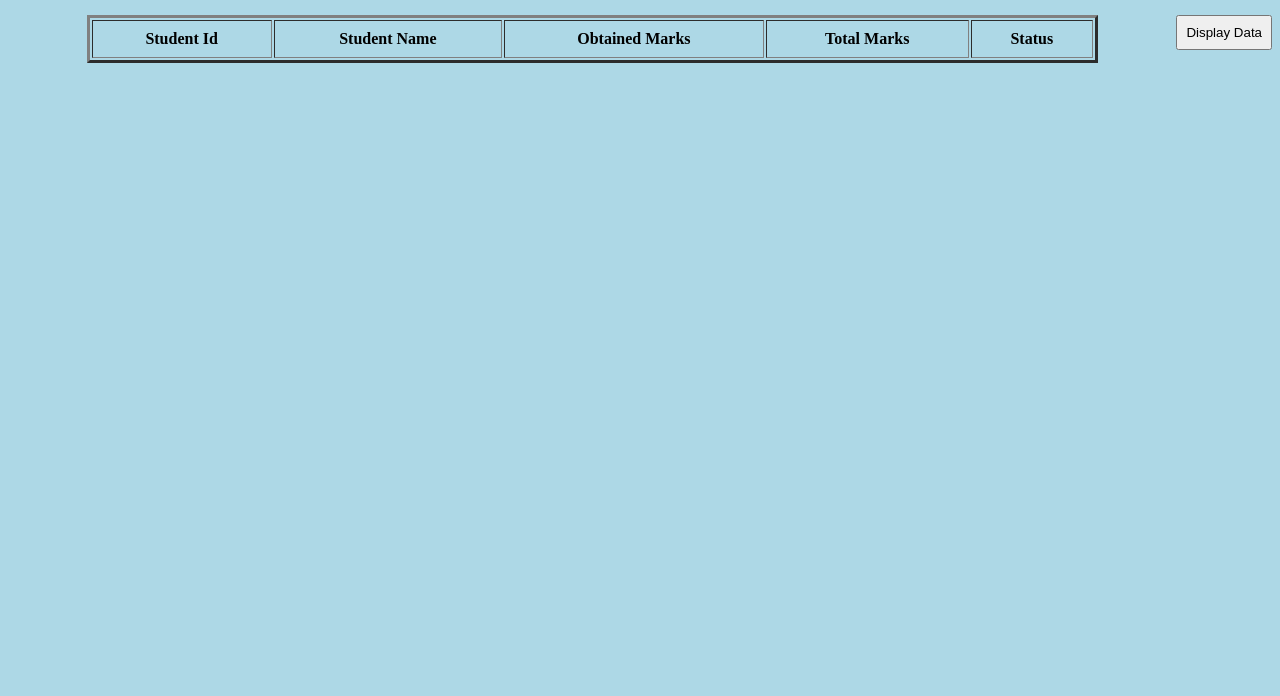
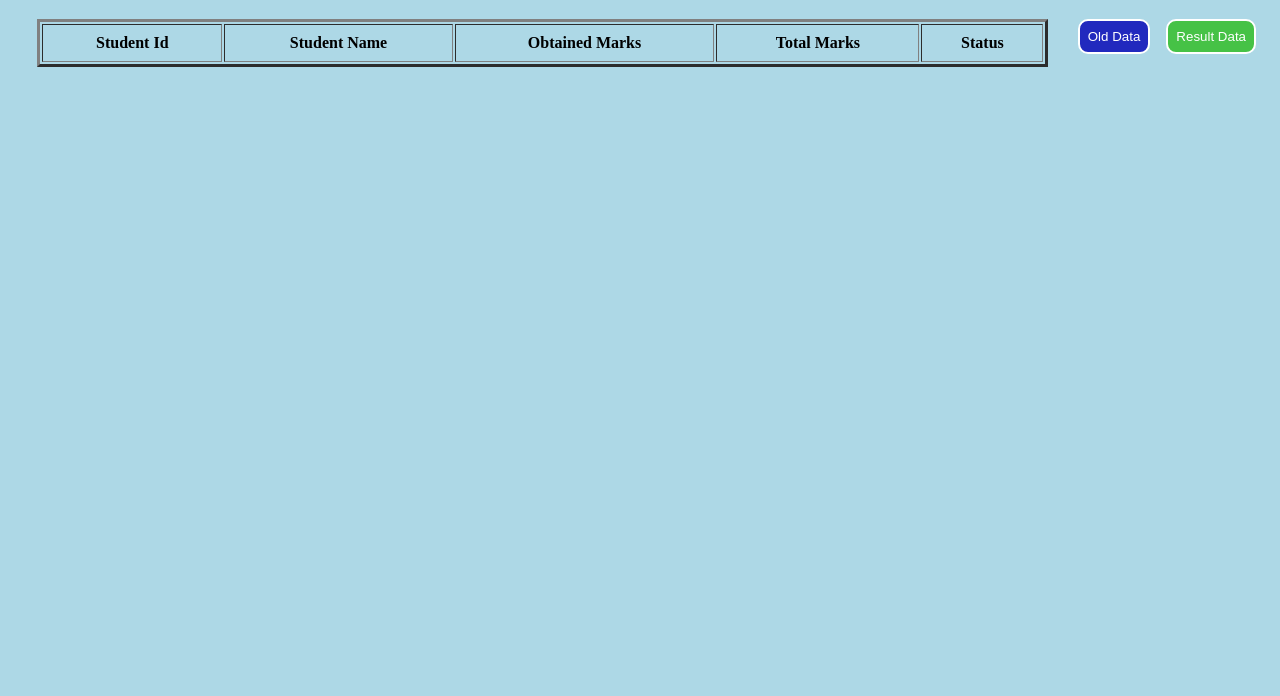
Before and after one commit to usama2333/Student-Result, a plain HTML site: page test.html in a window 1280 px wide. Shown: the part 104-800 px from the top of the page. Drawn offline with Linux system fonts and the light colour scheme.

Commit message:
Display old and new Data

```diff
--- a/css/styles.css
+++ b/css/styles.css
@@ -8,16 +8,21 @@
     font-size: 3rem;
     margin-top: 2rem;
     color: white;
+    border: 2px solid black;
+    /* width: 80%; */
 }
 
 .row {
     /* text-align: center; */
     margin-bottom: 2rem;
     margin-left: 35rem;
+
 }
 
 .btn-row {
     float: right;
+    margin-right: 1rem;
+    /* margin-bottom: 4rem; */
 }
 
 .input {
@@ -30,8 +35,19 @@
 .btn {
     padding: .5rem;
     /* align-items: right; */
-    /* color: white;
-    background-color: green; */
+    color: white;
+    background-color: rgb(70, 194, 70);
+    border: 2px solid white;
+    border-radius: 10px;
+}
+
+.btn1 {
+    padding: .5rem;
+    /* align-items: right; */
+     color: white;
+    background-color: rgb(33, 41, 190);
+    border: 2px solid white;
+    border-radius: 10px;
 }
 
 .body {
--- a/js/test1.js
+++ b/js/test1.js
@@ -14,85 +14,85 @@ var student =  [
 
     {
         id : 1,
-        name : 'Name1',
+        name : 'Student1',
         obMarks : 700,
         tMarks : 1100,
-        status : 'pass'
+        status : ''
     },
 
     {
         id : 2,
-        name : 'Name2',
-        obMarks : 600,
+        name : 'Student2',
+        obMarks : 995,
         tMarks : 1100,
-        status : 'pass'
+        status : ''
     },
 
     {
         id : 3,
-        name : 'Name3',
+        name : 'Student3',
         obMarks : 555,
         tMarks : 1100,
-        status : 'pass'
+        status : ''
     },
 
     {
         id : 4,
-        name : 'Name4',
+        name : 'Student4',
         obMarks : 455,
         tMarks : 1100,
-        status : 'pass'
+        status : ''
     },
 
     {
         id : 5,
-        name : 'Name5',
+        name : 'Student5',
         obMarks : 855,
         tMarks : 1100,
-        status : 'pass'
+        status : ''
     },
     {
         id : 6,
-        name : 'Name6',
+        name : 'Student6',
         obMarks : 355,
         tMarks : 1100,
-        status : 'pass'
+        status : ''
     },
 
     {
         id : 7,
-        name : 'Name7',
-        obMarks : 975,
+        name : 'Student7',
+        obMarks : 600,
         tMarks : 1100,
-        status : 'pass'
+        status : ''
     },
     {
         id : 8,
-        name : 'Name8',
+        name : 'Student8',
         obMarks : 232,
         tMarks : 1100,
-        status : 'pass'
+        status : ''
     },
     {
         id : 9,
-        name : 'Name9',
+        name : 'Student9',
         obMarks : 999,
         tMarks : 1100,
-        status : 'pass'
+        status : ''
     },
     {
         id : 10,
-        name : 'Name10',
+        name : 'Student10',
         obMarks : 132,
         tMarks : 1100,
-        status : 'pass'
+        status : ''
     },
     {
         id : 11,
-        name : 'Name11',
+        name : 'Student11',
         obMarks : 336,
         tMarks : 1100,
-        status : 'pass'
+        status : ''
     }
 
 ];
@@ -196,6 +196,7 @@ findMinMax(student);
                        return value;
                  }
                  else {
+                    value.status = 'Pass';
                     return value;
                  }
         });
@@ -203,23 +204,26 @@ findMinMax(student);
         console.log('new Array');
         console.log(newArray);
 
-        // onLoadData(newArray);
-
+        onLoadData(newArray);
 
      }
 
-     checkData(student);
+    //  checkData(student);
 
 
 
 
 function onLoadData(newArray) {
     document.getElementById('body').innerHTML = createTable(newArray);
+    console.log('This is new array');
+    console.log(newArray);
  }
 
-//  function onLoadDataOld(student) {
-//     document.getElementById('body').innerHTML = createTable(student);
-//  }
+ function oldData(student) {
+    document.getElementById('body').innerHTML = createTable(student);
+    console.log('This is old array');
+    console.log(student);
+ }
 
 
  function createTable(student) {
--- a/test.html
+++ b/test.html
@@ -9,14 +9,14 @@
 </head>
 <body class="body-main">
 
-    <h1 class="heading" id="test">Students Data</h1>
+    <h1 class="heading" id="test">Students Result Sheet</h1>
 
      <div class="btn-row">
-        <button class="btn" type="button" id="submit-btn" onclick="onLoadData(newArray)"> Display Data</button>
+        <button class="btn" type="button" id="submit-btn" onclick="checkData(student)"> Result Data</button>
     </div>
-    <!-- <div class="btn-row">
-        <button class="btn" type="button" id="submit-btn" onclick="onLoadDataOld(student)"> Data</button>
-    </div>  -->
+    <div class="btn-row">
+        <button class="btn1" type="button" id="submit-btn" onclick="oldData(student)"> Old Data</button>
+    </div>
 
     <div class="table-row">
         <table class="table" align="center" cellpadding="9" border="3" style="width:80% ;">
```
